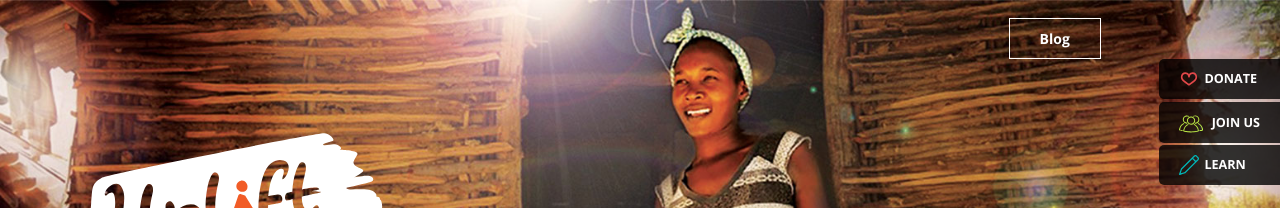
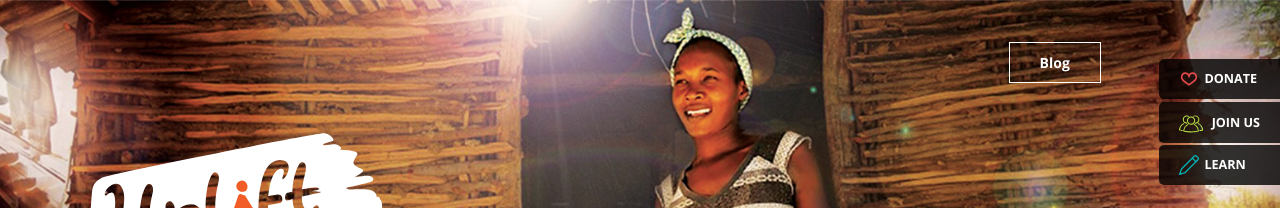
Before and after one commit to joinuplift/joinuplift.github.io, a Jekyll site: the page built from index.html, in a window 1280 px wide. Shown: the top 208 px of the page. Built offline with Jekyll 4.4.1, drawn with Linux system fonts in a browser that asks for light colours.

Commit message:
fixing blog button

```diff
--- a/_layouts/post.html
+++ b/_layouts/post.html
@@ -23,7 +23,7 @@ layout: default
       </div>
       	<div class="col-4-12" style="margin-top: 65px;">
 		  	<a href="/blog">
-		  		<button class="read-more-btn" style="margin-top: 0">back All posts</button>
+		  		<button class="read-more-btn" style="margin-top: 0">back to All posts</button>
 		  	</a>
       	</div>
 	</div>
--- a/_src/sass/_components--buttons.scss
+++ b/_src/sass/_components--buttons.scss
@@ -219,7 +219,7 @@ button {
 	position: absolute;
 	font-family:  $Open-sans;
     color: #fff;
-    top: 2%;
+    top:42px;
     z-index: 999;
     padding: 10px 30px;
     border: 1px solid;
--- a/assets/css/style.css
+++ b/assets/css/style.css
@@ -424,7 +424,7 @@ button {
   position: absolute;
   font-family: "Open Sans", Helvetica, Arial, sans-serif;
   color: #fff;
-  top: 2%;
+  top: 42px;
   z-index: 999;
   padding: 10px 30px;
   border: 1px solid;
```
Also changed, not shown: 1 other file.
